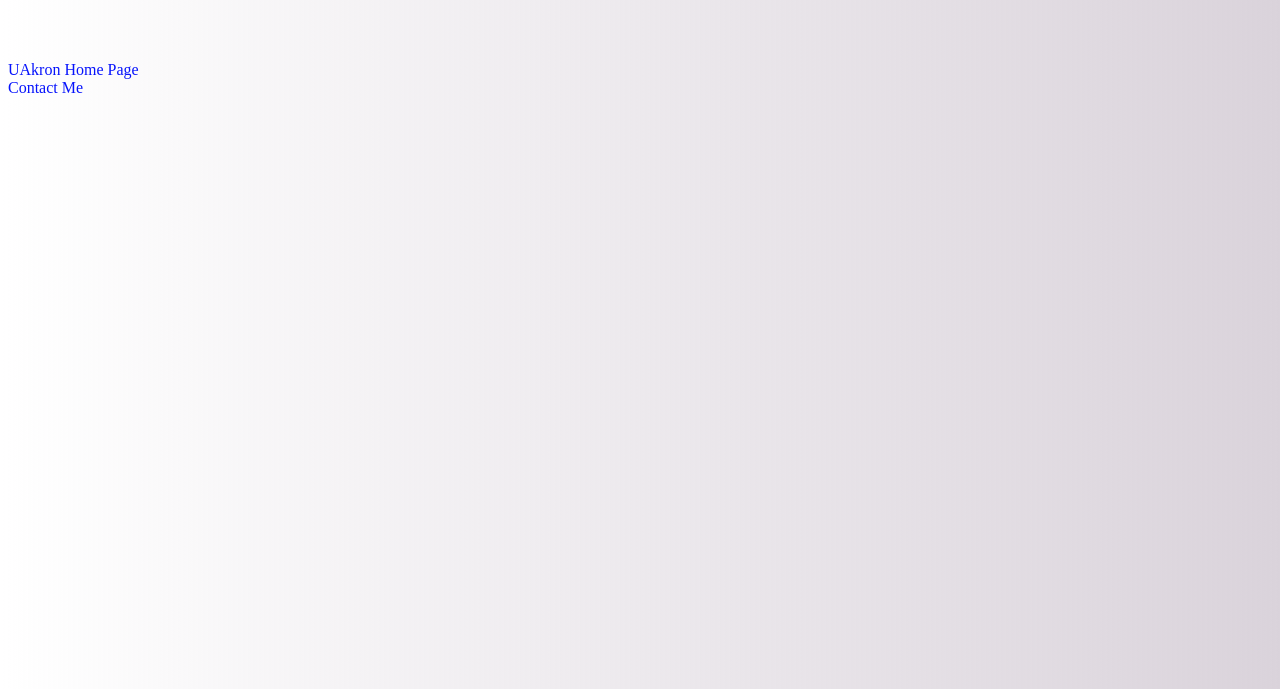
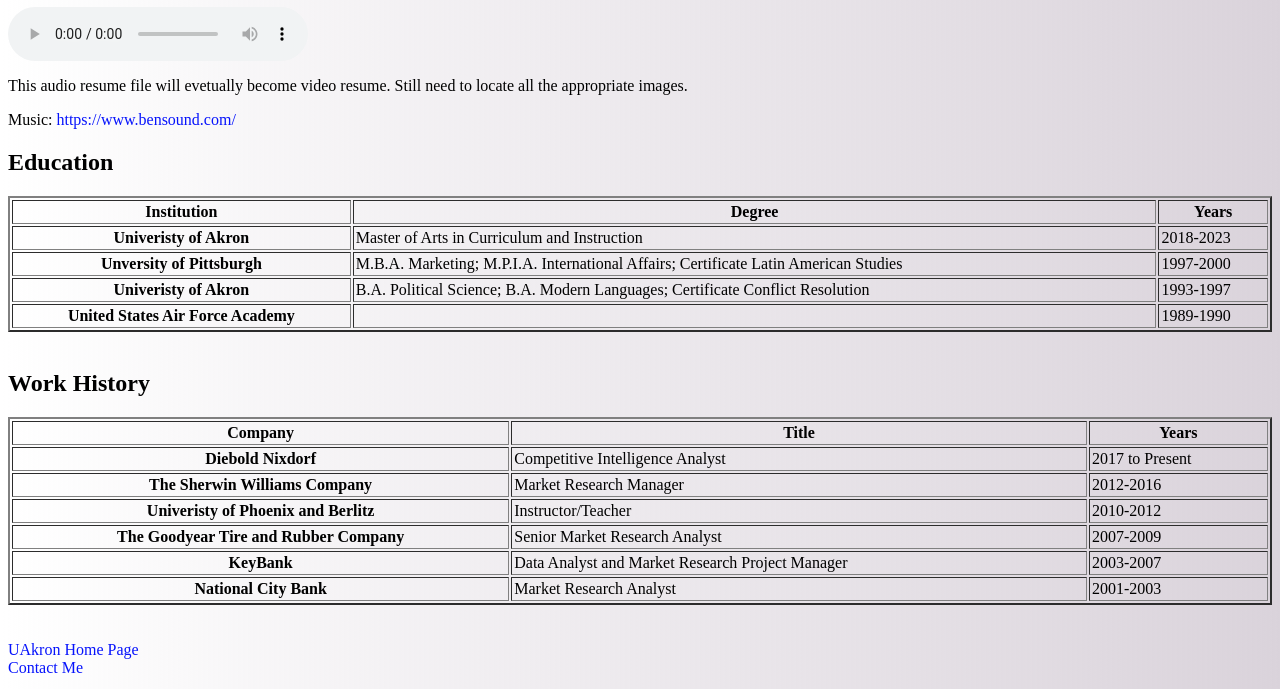
Before and after one commit to cimatos1971/ePortfolio, a plain HTML site: page resume.html in a window 1280 px wide. Shown: the part 111-800 px from the top of the page. Drawn offline with Linux system fonts and the light colour scheme.

Commit message:
Add files via upload

```diff
--- a/resume.html
+++ b/resume.html
@@ -4,7 +4,7 @@
 <html xmlns="http://www.w3.org/1999/xhtml" xml:lang="en" lang="en">
 
 <head>
-<title>Iris Matos&#39;s ePortfolio</title>
+<title>Iris Matos&#39;s ePortfolio(Resume)</title>
 <meta http-equiv="Content-Type" content="text/html; charset=utf-8" />
 <style type="text/css">
 
@@ -43,9 +43,87 @@ a:active {
 </tbody>
 </table>
 
-<h1 align="center">Placeholder</h1>
+<h1 align="center">Resume</h1>
+
+<audio controls="controls"><source src="resume.mp3" type="audio/mp3" /></audio>
+    <p>This audio resume file will evetually become video resume. Still need to locate all the appropriate images.</p>
+    <p>Music: <a href="https://www.bensound.com/">https://www.bensound.com/</a></p>
+
+<h2>Education</h2>
+    <table width="100%" border="2" cellpadding="2">
+  <tbody>
+    <tr>
+      <th scope="col">Institution</th>
+      <th scope="col">Degree</th>
+      <th scope="col">Years</th>
+    </tr>
+    <tr>
+      <th scope="row">Univeristy of Akron</th>
+      <td>Master of Arts in Curriculum and Instruction</td>
+      <td>2018-2023</td>
+    </tr>
+    <tr>
+      <th scope="row">Unversity of Pittsburgh</th>
+      <td>M.B.A. Marketing; M.P.I.A. International Affairs; Certificate Latin American Studies</td>
+      <td>1997-2000</td>
+    </tr>
+    <tr>
+      <th scope="row">Univeristy of Akron</th>
+      <td>B.A. Political Science; B.A. Modern Languages; Certificate Conflict Resolution</td>
+      <td>1993-1997</td>
+    </tr>
+    <tr>
+      <th scope="row">United States Air Force Academy</th>
+      <td></td>
+      <td>1989-1990</td>
+    </tr>
+  </tbody>
+</table>
 
 <br />
+
+<h2>Work History</h2>
+
+    <table width="100%" border="2" cellpadding="2">
+  <tbody>
+    <tr>
+      <th scope="col">Company</th>
+      <th scope="col">Title</th>
+      <th scope="col">Years</th>
+    </tr>
+    <tr>
+      <th scope="row">Diebold Nixdorf</th>
+      <td>Competitive Intelligence Analyst</td>
+      <td>2017 to Present</td>
+    </tr>
+    <tr>
+      <th scope="row">The Sherwin Williams Company</th>
+      <td>Market Research Manager</td>
+      <td>2012-2016</td>
+    </tr>
+    <tr>
+      <th scope="row">Univeristy of Phoenix and Berlitz</th>
+      <td>Instructor/Teacher</td>
+      <td>2010-2012</td>
+    </tr>
+    <tr>
+      <th scope="row">The Goodyear Tire and Rubber Company</th>
+      <td>Senior Market Research Analyst</td>
+      <td>2007-2009</td>
+    </tr>
+    <tr>
+      <th scope="row">KeyBank</th>
+      <td>Data Analyst and Market Research Project Manager</td>
+      <td>2003-2007</td>
+    </tr>
+    <tr>
+      <th scope="row">National City Bank</th>
+      <td>Market Research Analyst</td>
+      <td>2001-2003</td>
+    </tr>
+  </tbody>
+</table>
+
 <br />
 <br />
 
```
Also changed, not shown: 1 other file.
